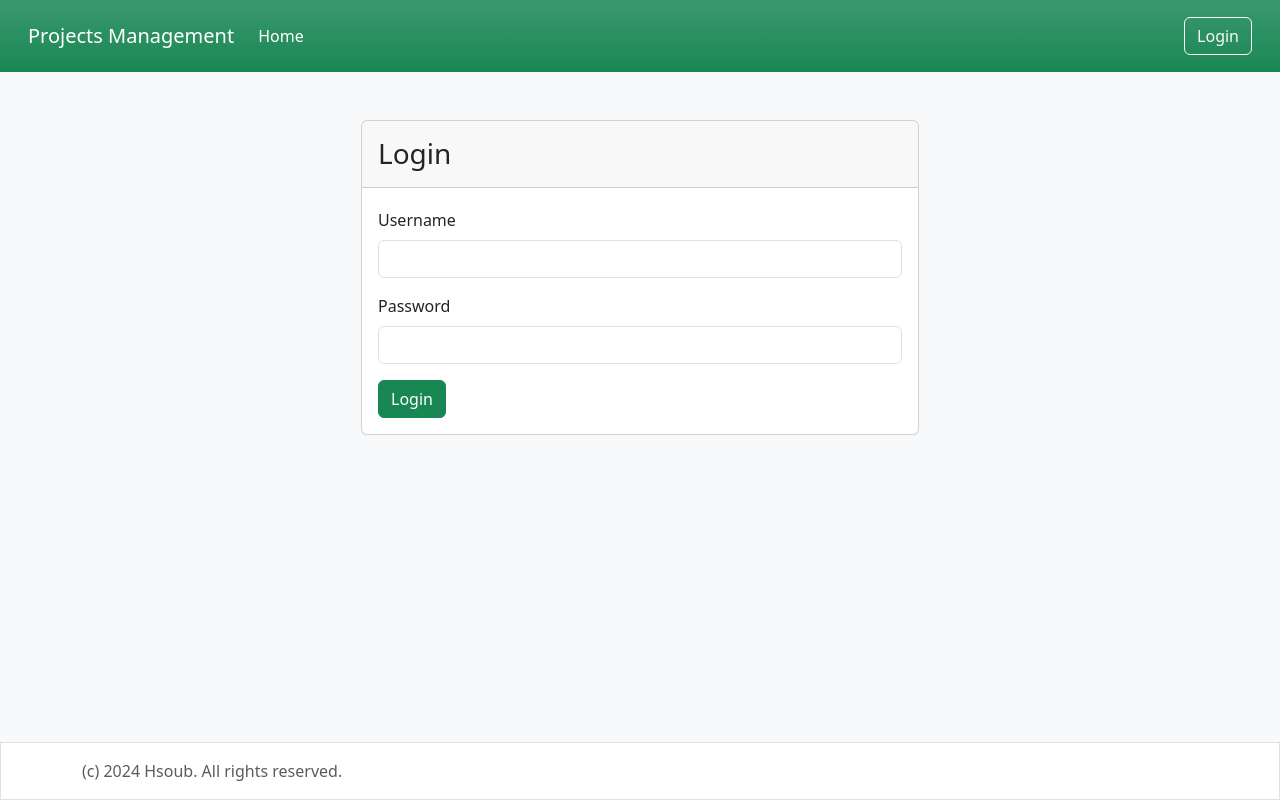
After one commit to ThugyBoy/django_pm, a Django app: page /accounts/login/ in a window 1280 px wide. The commit adds this page. Run offline with Django 4.2, Linux system fonts and the light colour scheme.

Commit message:
Login & logout

```diff
--- /dev/null
+++ b/accounts/forms.py
@@ -0,0 +1,20 @@
+from django.contrib.auth.forms import AuthenticationForm
+from django import forms
+
+
+attrs = {'class': 'form-control'}
+
+
+class UserLoginForm(AuthenticationForm):
+
+    def __init__(self, *args, **kwargs):
+        super(UserLoginForm, self).__init__(*args, **kwargs)
+
+    username = forms.CharField(
+        label='Username',
+        widget=forms.TextInput(attrs=attrs)
+    )
+    password = forms.CharField(
+        label='Password',
+        widget=forms.PasswordInput(attrs=attrs)
+    )
--- /dev/null
+++ b/accounts/templates/registration/login.html
@@ -0,0 +1,22 @@
+{% extends 'base.html' %}
+{% load i18n %}
+{% block content %}
+<div class="container">
+    <div class="row justify-content-md-center">
+        <div class="card col-md-6 px-0">
+            <div class="card-header">
+                <h3 class="mb-0 py-2 ">{% trans 'Login' %}</h3>
+            </div>
+            <div class="card-body">
+                <form method="POST">
+                    {% csrf_token %}
+                    {% include 'common/form.html' with form=form %}
+                    <button class="btn btn-success btn-block">
+                        {% translate 'Login' %}
+                    </button>
+                </form>
+            </div>
+        </div>
+    </div>
+</div>
+{% endblock %}
--- /dev/null
+++ b/accounts/urls.py
@@ -0,0 +1,9 @@
+from django.contrib.auth.views import LoginView
+from django.urls import path, include
+from accounts.forms import UserLoginForm
+
+
+urlpatterns = [
+    path('login/', LoginView.as_view(authentication_form=UserLoginForm), name='login'),
+    path('', include('django.contrib.auth.urls'))
+]
--- a/projects/templates/partials/header.html
+++ b/projects/templates/partials/header.html
@@ -16,6 +16,22 @@
             <a class="nav-link active" aria-current="page" href="{% url 'Project_list' %}">{% trans 'Home' %}</a>
           </li>
         </ul>
+        {% if user.is_authenticated %}
+          <ul class="navbar-nav mb-2 mb-lg-0 ms-auto">
+            <li class="nav-item dropdown">
+              <a class="nav-link dropdown-toggle" href="#" id="navbarDropdown" role="button" data-bs-toggle="dropdown" aria-expanded="false">
+                {{ user.username }}
+              </a>
+              <ul class="dropdown-menu" aria-labelledby="navbarDropdown">
+                <li><a class="dropdown-item" href="#">{% trans 'Profile' %}</a></li>
+                <li><hr class="dropdown-divider"></li>
+                  <form id="logout-form" method="post" action="{% url 'logout' %}">
+                    {% csrf_token %}
+                    <button type="submit" class="dropdown-item">{% trans "Logout" %}</button>
+                  </form>
+              </ul>
+            </li>
+          </ul>
           <form method="GET" action="{% url 'Project_list' %}" class="d-flex">
             <div class="input-group">
               <input
@@ -30,6 +46,11 @@
                 </button>
             </div>
           </form>
+        {% else %}
+          <a class="btn btn-outline-light ms-auto" href="{% url 'login' %}">
+            {% trans 'Login' %}
+          </a>
+        {% endif %}
       </div>
     </div>
   </nav>
--- a/projects_management/settings.py
+++ b/projects_management/settings.py
@@ -131,6 +131,10 @@ STATIC_URL = 'static/'
 
 DEFAULT_AUTO_FIELD = 'django.db.models.BigAutoField'
 
+
+LOGIN_REDIRECT_URL = '/'
+LOGOUT_REDIRECT_URL = '/accounts/login'
+
 INTERNAL_IPS = [
 
     "127.0.0.1",
--- a/projects_management/urls.py
+++ b/projects_management/urls.py
@@ -21,5 +21,6 @@ import debug_toolbar
 urlpatterns = [
     path('__debug__/', include('debug_toolbar.urls')),
     path('', include('projects.urls')),
+    path('accounts/', include('accounts.urls')),
     path('admin/', admin.site.urls),
 ]
```
Also changed, not shown: projects/views.py (+8 -8 lines). Lines whose indentation alone changed are shown as unchanged.
